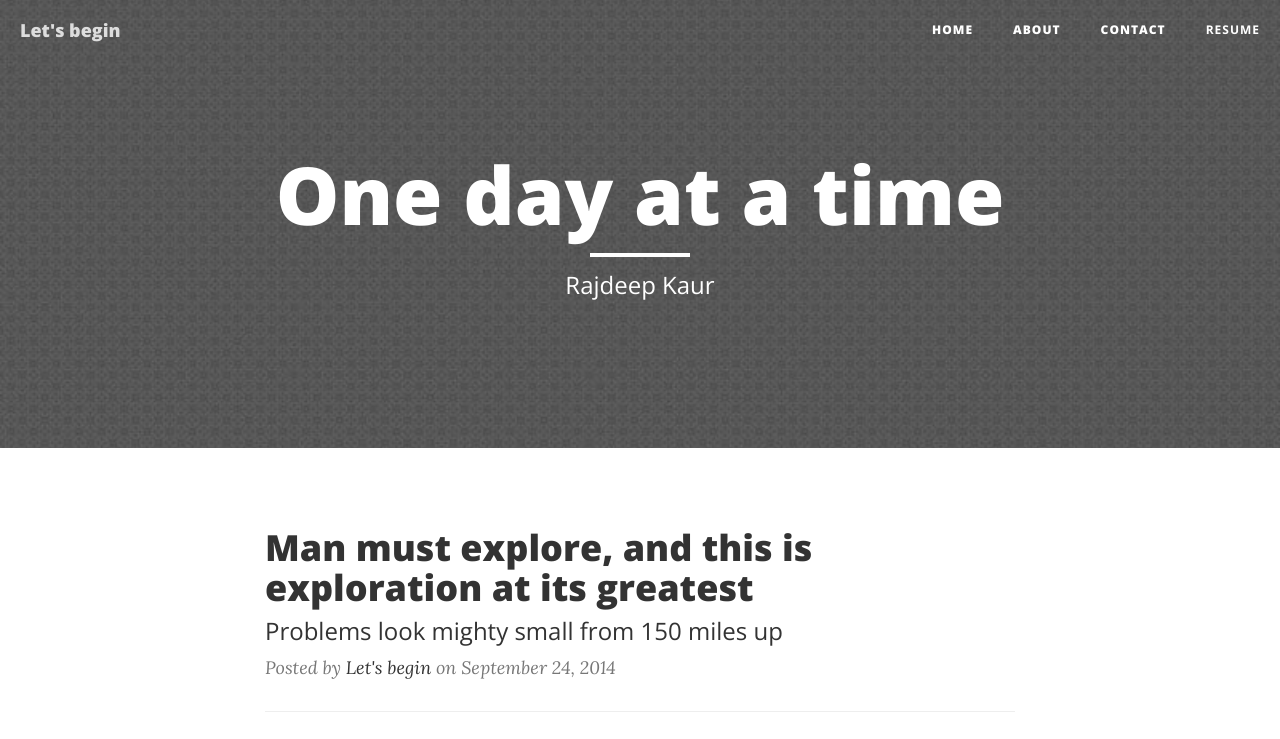
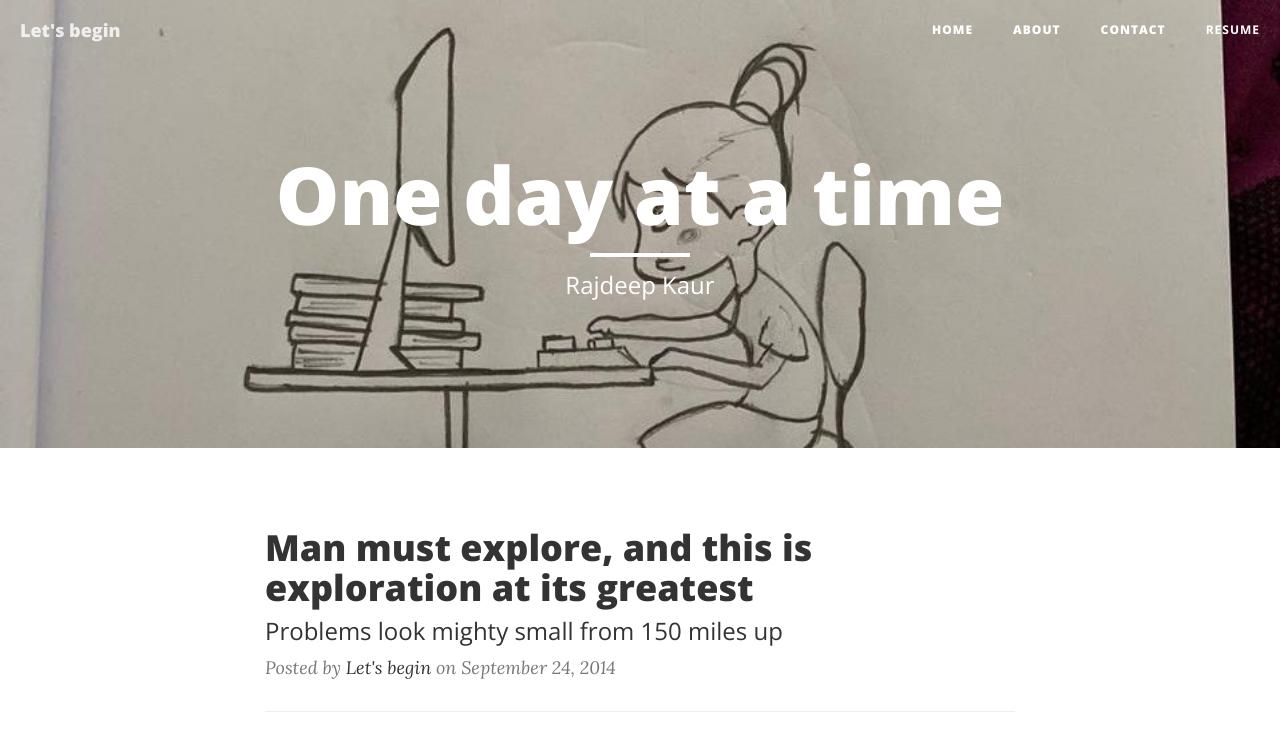
Before and after one commit to clock21am/clock21am.github.io, a website: page index.html in a window 1280 px wide. Shown: the top 739 px of the page. Drawn offline with nearby package versions, Linux system fonts and the light colour scheme.

Commit message:
update background image

```diff
--- a/index.html
+++ b/index.html
@@ -69,7 +69,7 @@
 
     <!-- Page Header -->
     <!-- Set your background image for this header on the line below. -->
-    <header class="intro-header" style="background-image: url('img/home-bg.jpg')">
+    <header class="intro-header" style="background-image: url('img/home-page-bg.jpg')">
         <div class="container">
             <div class="row">
                 <div class="col-lg-8 col-lg-offset-2 col-md-10 col-md-offset-1">
```
Also changed, not shown: img/home-page-bg.jpg (added), 1 other file.
